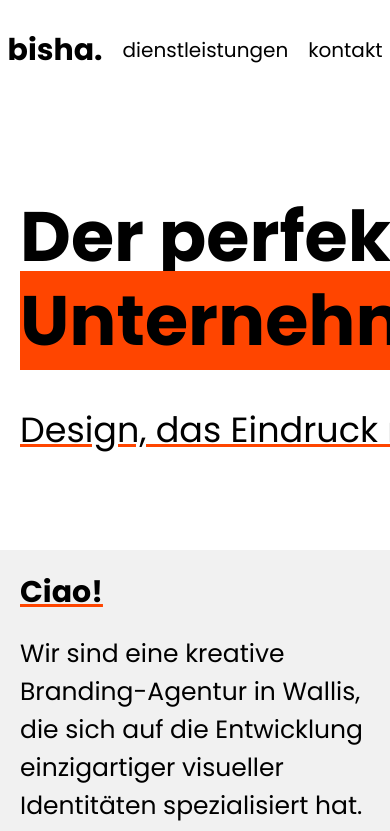
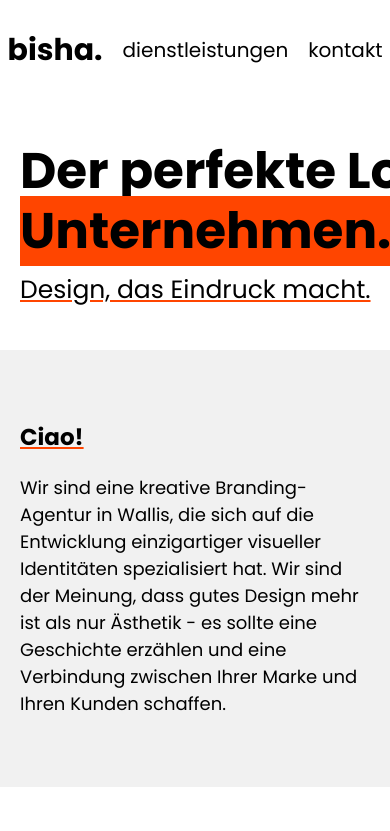
Before and after one commit to zerokater/bisha, a SvelteKit app: page / in a window 390 px wide. Shown: the top 831 px of the page. Built offline with nearby package versions, Linux system fonts and the light colour scheme.

Commit message:
responsive-v1

```diff
--- a/src/routes/+layout.svelte
+++ b/src/routes/+layout.svelte
@@ -72,8 +72,37 @@
 
     @media screen and (max-width: 1200px) {
 
+
       :global(section){
         padding: 2rem 2rem 2rem 2rem;
       }
+
+      :global(h1){
+        font-size: 6rem;
+      }
+
+      :global(h2){
+        font-size: 3rem;
+      }
+
+    }
+
+    @media screen and (max-width: 768px) {
+      :global(h1){
+        font-size: 5rem;
+      }
+
+      :global(h2){
+        font-size: 2.5rem;
+      }
+
+      :global(p){
+        font-size: 1.8rem;
+      }
+
+      :global(h3){
+        font-size: 2.3rem;
+      }
+
     }
 </style>
--- a/src/routes/+page.svelte
+++ b/src/routes/+page.svelte
@@ -13,7 +13,7 @@
 <main>
     <div class="headline-container">
         <section class="headline">
-            <h1>Der perfekte Look für Ihr <span>Unternehmen.</span></h1>
+            <h1>Der perfekte Look für Ihr <br> <span>Unternehmen.</span></h1>
             <h2>Design, das Eindruck macht.</h2>
         </section>
     </div>
@@ -59,7 +59,8 @@
     .willkommen-container{
         background-color: #f1f1f1;
         width: 100%;
-        height: 45rem;
+        height: auto;
+        padding: 5rem 0rem 5rem 0rem;
         display: flex;
         justify-content: center;
         align-items: center;
@@ -74,7 +75,7 @@
     .projekte-container{
         width: 100%;
         height: auto;
-        height: 55rem;
+        padding: 2.5rem 0rem 2.5rem 0rem;
         display: flex;
         justify-content: center;
         align-items: center;
@@ -92,6 +93,25 @@
         border: 1pt solid #f1f1f1;
     }
 
+    @media screen and (max-width: 1200px) {
+
+        .headline-container{
+            height: 35rem;
+        }
+
+    }
+
+    @media screen and (max-width: 768px) {
+
+      .headline-container{
+        height: 25rem;
+      }
+
+      .headline{
+        gap: 1rem;
+      }
+    }
+
 
 
 
```
